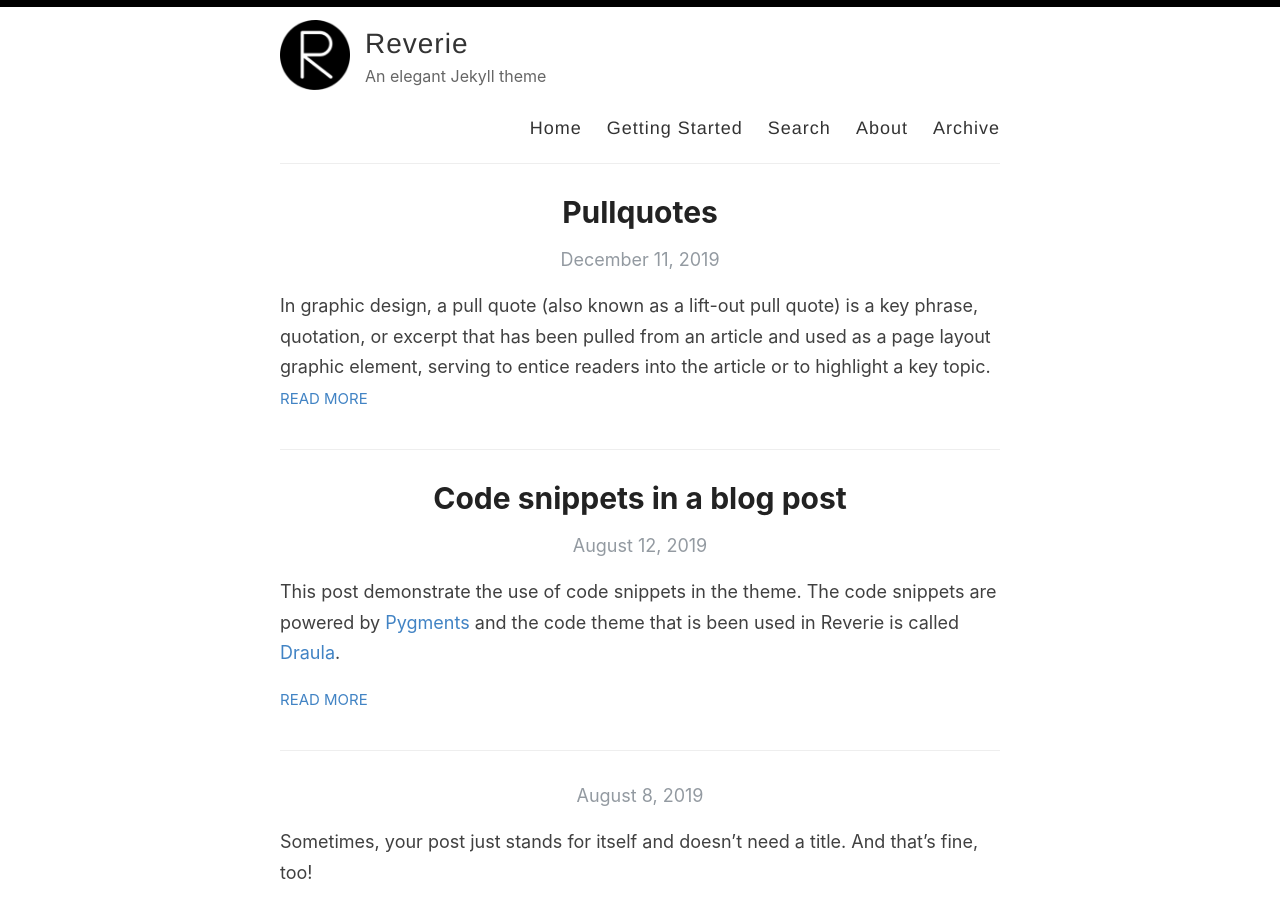
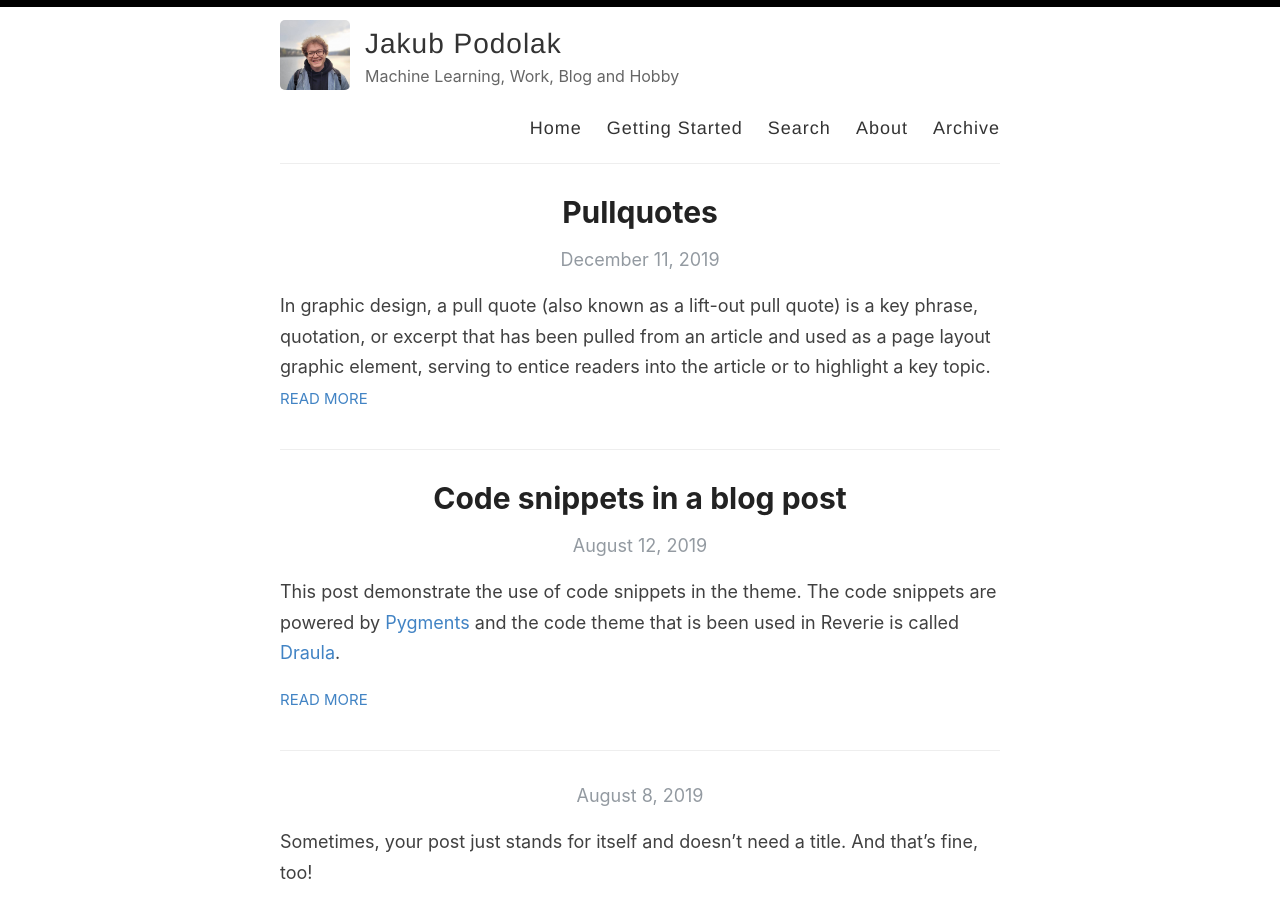
Before and after one commit to jjp241/jjp241.github.io, a Jekyll site: the page built from index.html, in a window 1280 px wide and 900 px high. Built offline with Jekyll 4.4.1, drawn with Linux system fonts in a browser that asks for light colours; the list of posts is cut into pages by our own code.

Commit message:
fix name

```diff
--- a/_config.yml
+++ b/_config.yml
@@ -3,16 +3,16 @@
 #
 
 # Name of your site (displayed in the header)
-name: Reverie
+name: Jakub Podolak
 
 # Name of the author
-author: Amit Merchant
+author: Jakub Podolak
 
 # Short bio or description (displayed in the header)
-description: An elegant Jekyll theme
+description: Machine Learning, Work, Blog and Hobby
 
 # URL of your avatar or profile pic (you could use your GitHub profile pic)
-avatar: /images/reverie.png
+avatar: /images/jpodolak.jpg
 
 #
 # Flags below are optional
@@ -21,15 +21,15 @@ avatar: /images/reverie.png
 # Includes an icon in the footer for each username you enter
 footer-links:
   dribbble:
-  email: amit.d.merchant@gmail.com
+  email: jakub.podolak.241@gmail.com
   facebook:
   flickr:
-  github: amitmerchant1990/reverie
+  github: jjp241
   instagram:
   linkedin:
   pinterest:
-  rss: rss
-  twitter: amit_merchant
+  rss:
+  twitter:
   stackoverflow:
   youtube: # channel/<your_long_string> or user/<user-name>
   googleplus: # anything in your profile username that comes after plus.google.com/
@@ -48,8 +48,8 @@ google_analytics: UA-43339302-11
 
 # Your website URL (e.g. http://amitmerchant1990.github.io or http://www.amitmerchant.com)
 # Used for Sitemap.xml and your RSS feed
-url: http://www.amitmerchant.com/reverie
-enforce_ssl: https://www.amitmerchant.com/reverie
+url: http://jjp241.github.io
+enforce_ssl: http://jjp241.github.io
 
 # If you're hosting your site at a Project repository on GitHub pages
 # (http://yourusername.github.io/repository-name)
```
Also changed, not shown: images/jpodolak.jpg (added).
